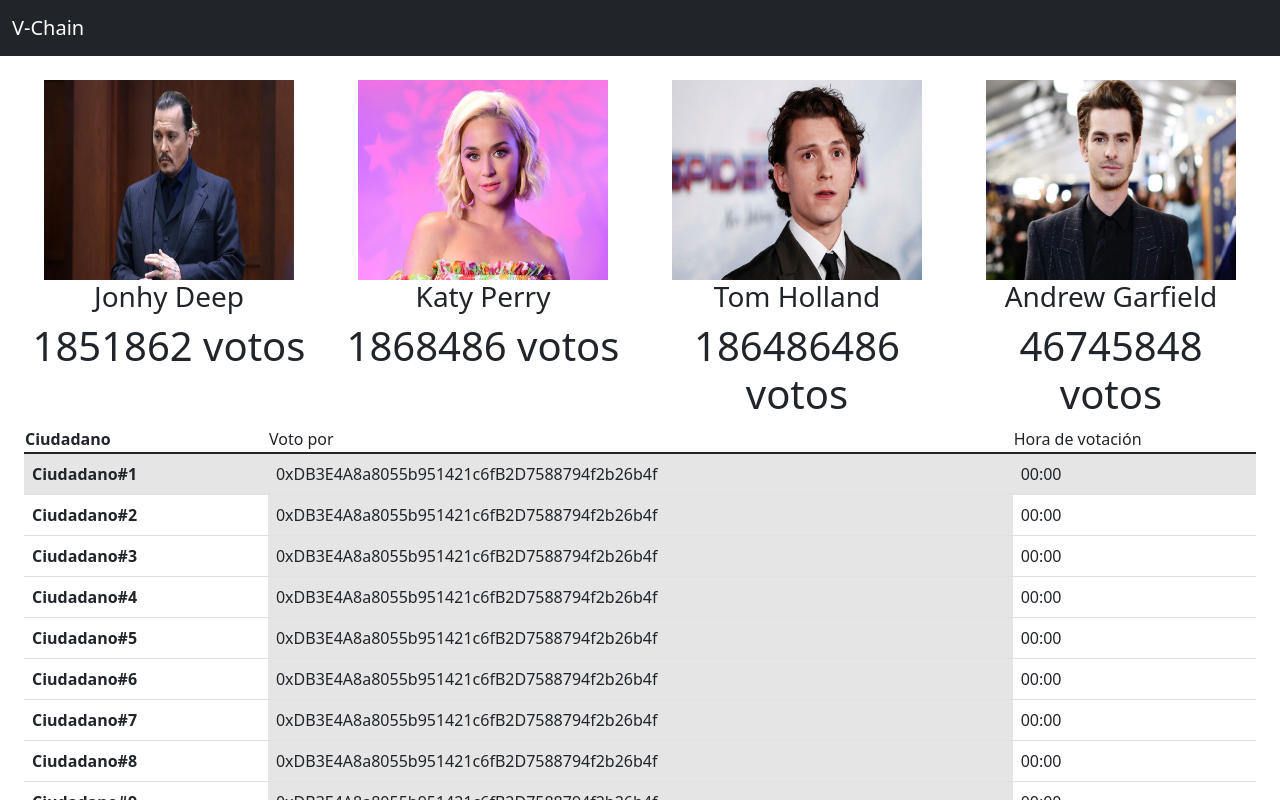
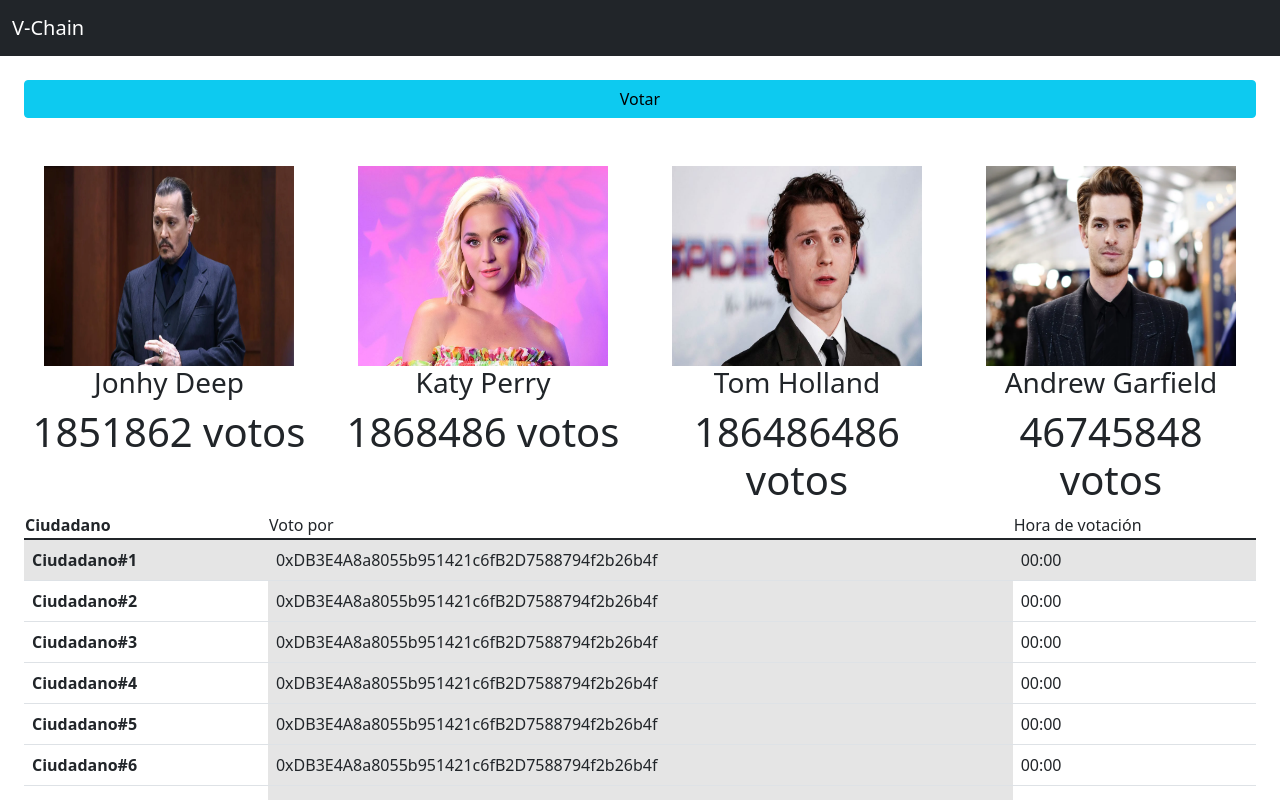
Before and after one commit to rodrigo-espino/hackathon-2022, a React (Create React App) app: page / in a window 1280 px wide. Shown: the top 800 px of the page. Built offline with nearby package versions, Linux system fonts and the light colour scheme.

Commit message:
Navigate between pages

```diff
--- a/package.json
+++ b/package.json
@@ -10,6 +10,7 @@
     "@truffle/hdwallet-provider": "^1.7.0",
     "boostrap": "^2.0.0",
     "bootstrap": "^5.1.3",
+    "ethers": "^5.6.9",
     "react": "^18.2.0",
     "react-dom": "^18.2.0",
     "react-router-dom": "^6.3.0",
--- a/src/Pages/Resultados.js
+++ b/src/Pages/Resultados.js
@@ -1,8 +1,37 @@
-import React from "react"; //para que indentifique es react
+import React, { useState } from "react";
+import { useNavigate } from "react-router-dom";
 
 export function Resultados() {
+let navigate = useNavigate();
+  // usetstate for storing and retrieving wallet details
+  const [addres, setaddres] = useState();
+
+  const accountChangeHandler = (account) => {
+    setaddres(account);
+  };
+  const btnhandler = () => {
+
+    if (window.ethereum) {
+
+      window.ethereum
+        .request({ method: "eth_requestAccounts" })
+        .then((res) => accountChangeHandler(res[0]));
+    } else {
+      alert("install metamask extension!!");
+    }
+    if(addres){
+      navigate("/voting");
+    }
+  };
+
+
+
   return (
     <>
+    <div className="d-grid gap-2">
+    <button type="button" className="btn btn-info " onClick={btnhandler} >Votar</button>
+    </div>
+    <br /> <br />
       <div className="row">
         <div className="col-md-3">
           <center>
@@ -42,18 +71,18 @@ export function Resultados() {
         </div>
         <br /><br />
         <div className="col-md-20">
-        <table class="table">
+        <table className="table">
           <thead>
             <th scope="row"> Ciudadano </th>
-            <td colspan="2" class="table-active">
+            <td colspan="2" className="table-active">
               Voto por
             </td>
             <td>Hora de votación</td>
           </thead>
           <tbody>
-            <tr class="table-active">
+            <tr className="table-active">
               <th scope="row">Ciudadano#1</th>
-              <td colspan="2" class="table-active">
+              <td colspan="2" className="table-active">
               0xDB3E4A8a8055b951421c6fB2D7588794f2b26b4f
               </td>
               <td> 00:00 </td>
@@ -61,70 +90,70 @@ export function Resultados() {
 
             <tr>
               <th scope="row">Ciudadano#2</th>
-              <td colspan="2" class="table-active">
+              <td colspan="2" className="table-active">
               0xDB3E4A8a8055b951421c6fB2D7588794f2b26b4f
               </td>
               <td> 00:00 </td>
             </tr>
             <tr>
             <th scope="row">Ciudadano#3</th>
-              <td colspan="2" class="table-active">
+              <td colspan="2" className="table-active">
               0xDB3E4A8a8055b951421c6fB2D7588794f2b26b4f
               </td>
               <td> 00:00 </td>
             </tr>
             <tr>
             <th scope="row">Ciudadano#4</th>
-              <td colspan="2" class="table-active">
+              <td colspan="2" className="table-active">
               0xDB3E4A8a8055b951421c6fB2D7588794f2b26b4f
               </td>
               <td> 00:00 </td>
             </tr>
             <tr>
             <th scope="row">Ciudadano#5</th>
-              <td colspan="2" class="table-active">
+              <td colspan="2" className="table-active">
               0xDB3E4A8a8055b951421c6fB2D7588794f2b26b4f
               </td>
               <td> 00:00 </td>
             </tr>
             <tr>
             <th scope="row">Ciudadano#6</th>
-              <td colspan="2" class="table-active">
+              <td colspan="2" className="table-active">
               0xDB3E4A8a8055b951421c6fB2D7588794f2b26b4f
               </td>
               <td> 00:00 </td>
             </tr>
             <tr>
             <th scope="row">Ciudadano#7</th>
-              <td colspan="2" class="table-active">
+              <td colspan="2" className="table-active">
               0xDB3E4A8a8055b951421c6fB2D7588794f2b26b4f
               </td>
               <td> 00:00 </td>
             </tr>
             <tr>
             <th scope="row">Ciudadano#8</th>
-              <td colspan="2" class="table-active">
+              <td colspan="2" className="table-active">
               0xDB3E4A8a8055b951421c6fB2D7588794f2b26b4f
               </td>
               <td> 00:00 </td>
             </tr>
             <tr>
             <th scope="row">Ciudadano#9</th>
-              <td colspan="2" class="table-active">
+              <td colspan="2" className="table-active">
               0xDB3E4A8a8055b951421c6fB2D7588794f2b26b4f
               </td>
               <td> 00:00 </td>
             </tr>
             <tr>
             <th scope="row">Ciudadano#10</th>
-              <td colspan="2" class="table-active">
+              <td colspan="2" className="table-active">
               0xDB3E4A8a8055b951421c6fB2D7588794f2b26b4f
               </td>
               <td> 00:00 </td>
             </tr>
             <tr>
             <th scope="row">Ciudadano#11</th>
-              <td colspan="2" class="table-active">
+              <td colspan="2" className="table-active">
               0xDB3E4A8a8055b951421c6fB2D7588794f2b26b4f
               </td>
               <td> 00:00 </td>
--- a/src/Pages/voting.js
+++ b/src/Pages/voting.js
@@ -1,6 +1,10 @@
 import React from 'react'
-
+import {useNavigate} from 'react-router-dom'
 export function Vote() {
+const navigate = useNavigate();
+  const handleonClick = () => {
+    navigate('/')
+  }
   return (
     <>
     <div class="d-grid gap-2 d-md-flex justify-content-md-end"></div>
@@ -9,7 +13,7 @@ export function Vote() {
       <button type="button" className="btn btn-secondary">Votos restantes</button>
       </div>
       <div className="col-md-6">
-       <button class="btn btn-primary me-md-2" type="button">Log Out</button>
+       <button class="btn btn-primary me-md-2" type="button" onClick={handleonClick} >Log Out</button>
        </div>
        <div className="col-md-6">
 <br />
@@ -23,7 +27,7 @@ export function Vote() {
           </center>
           <center>
             <h3>Jonhy Deep</h3>
-            <a href="#" className="btn btn-primary">Votar</a>
+            <a href="#" className="btn btn-primary" onClick={handleonClick} >Votar</a>
           </center>
         </div>
         <div className="col-md-3">
@@ -32,7 +36,7 @@ export function Vote() {
           </center>
           <center>
             <h3>Katy Perry</h3>
-            <a href="#" className="btn btn-primary">Votar</a>
+            <a href="#" className="btn btn-primary" onClick={handleonClick}>Votar</a>
           </center>
         </div>
         <div className="col-md-3">
@@ -41,7 +45,7 @@ export function Vote() {
           </center>
           <center>
             <h3>Tom Holland</h3>
-            <a href="#" className="btn btn-primary">Votar</a>
+            <a href="#" className="btn btn-primary" onClick={handleonClick}>Votar</a>
           </center>
         </div>
         <div className="col-md-3">
@@ -50,7 +54,7 @@ export function Vote() {
           </center>
           <center>
             <h3>Andrew Garfield</h3>
-            <a href="#" className="btn btn-primary">Votar</a>
+            <a href="#" className="btn btn-primary" onClick={handleonClick}>Votar</a>
           </center>
         </div>
         </div>
```
Also changed, not shown: src/components/ProtectedRoute.js (added, +8 -0 lines), 1 other file (tests, documents, lock files or other folders).
